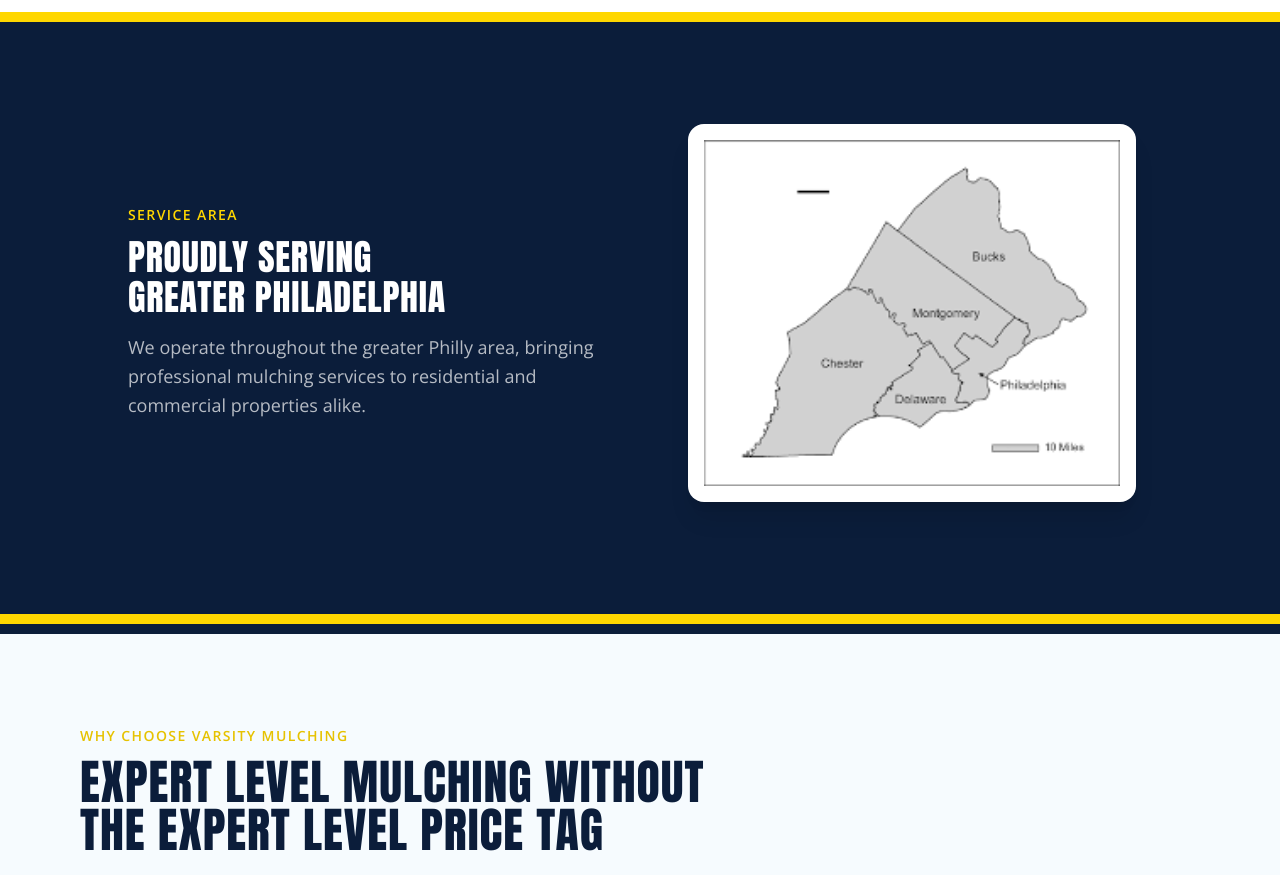
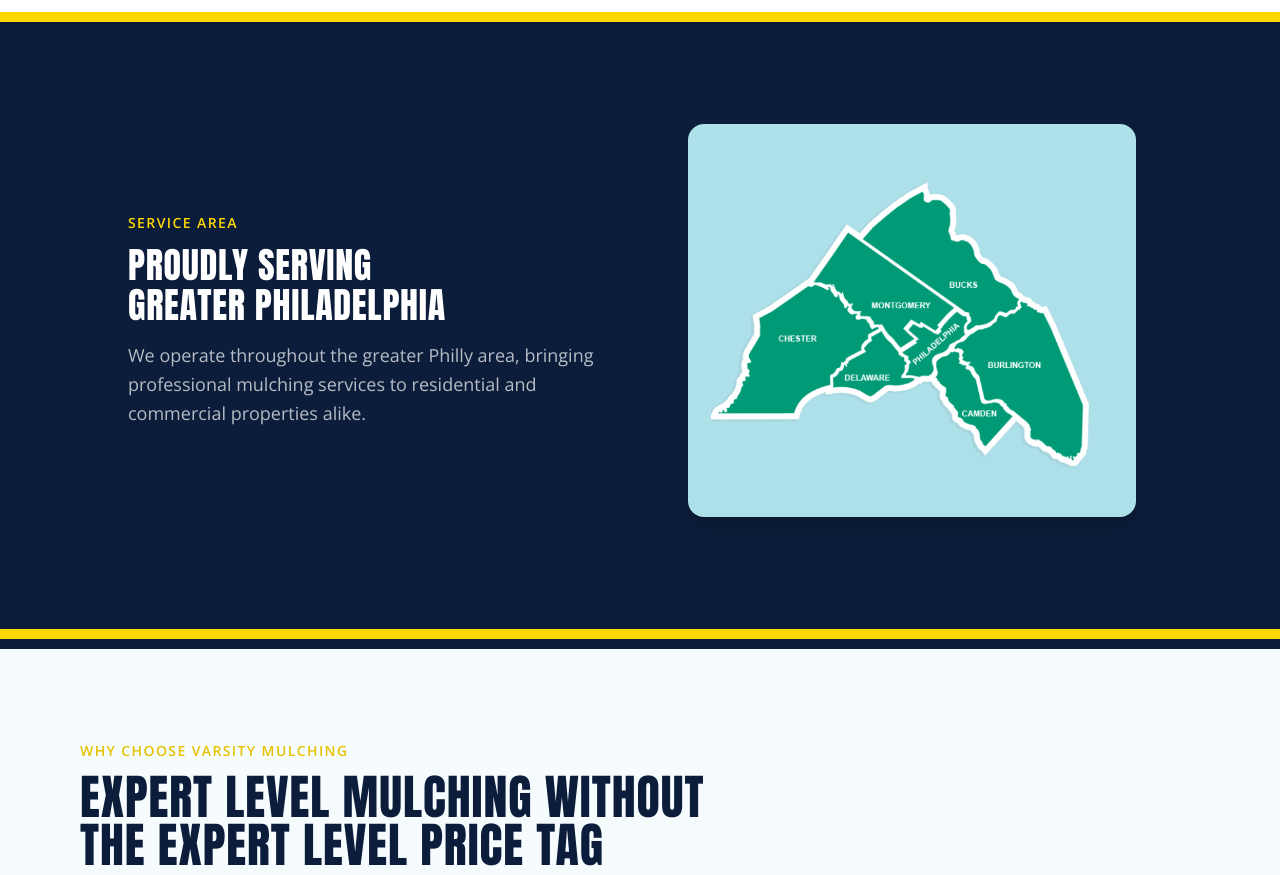
Before and after one commit to Mattgio5/vm-website, a Next.js app: page / in a window 1280 px wide. Shown: the part 1460-2335 px from the top of the page. Built offline with nearby package versions, Linux system fonts and the light colour scheme; a web font is replaced by a local one.

Commit message:
feat: update map and alt text for new service counties
Replace old grayscale map with new branded map and update alt text.

```diff
--- a/components/service-area-section.tsx
+++ b/components/service-area-section.tsx
@@ -26,10 +26,10 @@ export function ServiceAreaSection() {
 
           {/* Map Image */}
           <div className="flex justify-center">
-            <div className="relative w-full max-w-md rounded-2xl overflow-hidden bg-white p-4 shadow-xl">
+            <div className="relative w-full max-w-md rounded-2xl overflow-hidden shadow-xl">
               <img
                 src="/images/service-area-map.png"
-                alt="Service area map showing Bucks, Montgomery, Chester, Delaware, and Philadelphia counties"
+                alt="Service area map showing Chester, Delaware, Montgomery, Bucks, Philadelphia, Burlington, and Camden counties"
                 className="w-full h-auto"
               />
             </div>
```
Also changed, not shown: public/images/service-area-map.png.
